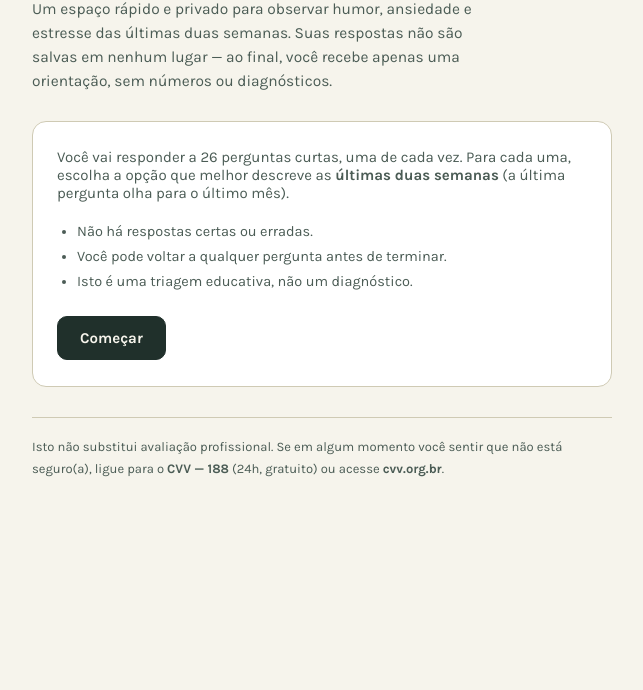
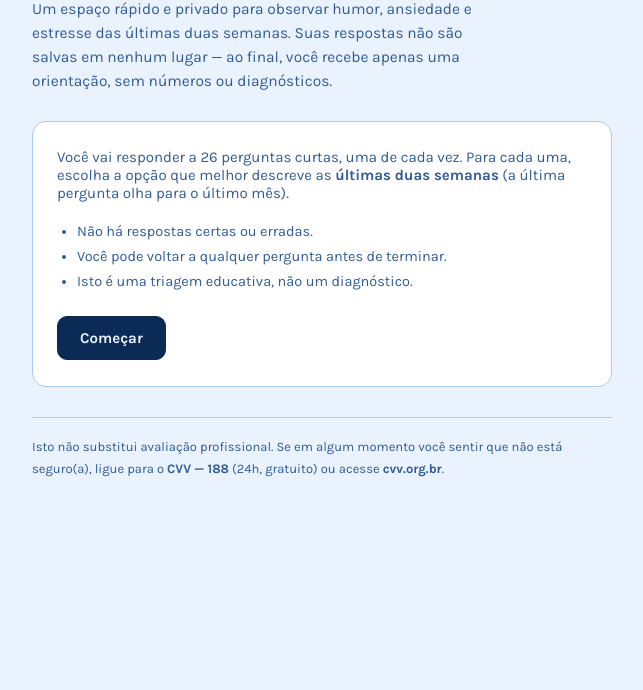
Before and after one commit to matheusrrosa7-commits/girasol, a plain HTML site: page index.html in a window 1280 px wide. Shown: the part 110-800 px from the top of the page, without its empty margins (318-961 px from the left). Drawn offline with Linux system fonts and the light colour scheme.

Commit message:
Update style.css

```diff
--- a/style.css
+++ b/style.css
@@ -1,27 +1,27 @@
 :root{
     box-sizing:border-box;
-    --bg:#F6F4EC;
-    --bg-soft:#EDEADC;
-    --ink:#20302B;
-    --ink-soft:#4B5C55;
-    --line:#CFCAB4;
-    --accent:#D9A441;
-    --accent-ink:#3A2E10;
+    --bg:#EAF2FE;
+    --bg-soft:#D2E4FC;
+    --ink:#0B2A55;
+    --ink-soft:#2F5C99;
+    --line:#A9CBF7;
+    --accent:#FFC93C;
+    --accent-ink:#5C4400;
     --card:#FFFFFF;
-    --danger-bg:#F7E4DE;
-    --danger-ink:#7A2E1E;
+    --danger-bg:#FDE84E;
+    --danger-ink:#A13B25;
     --radius:14px;
     padding-top:env(safe-area-inset-top,0px);
     padding-bottom:env(safe-area-inset-bottom,0px);
   }
   @media (prefers-color-scheme: dark){
     :root:not([data-theme="light"]){
-      --bg:#1B211D;
-      --bg-soft:#242B25;
-      --ink:#EDEBE0;
-      --ink-soft:#B7C0B9;
-      --line:#3A4239;
-      --card:#232922;
+      --bg:#071B36;
+      --bg-soft:#0D2A4F;
+      --ink:#EAF2FE;
+      --ink-soft:#8FBBF2;
+      --line:#1C4A80;
+      --card:#0D2A4F;
       --danger-bg:#3B241D;
       --danger-ink:#F3C4B2;
     }
```
